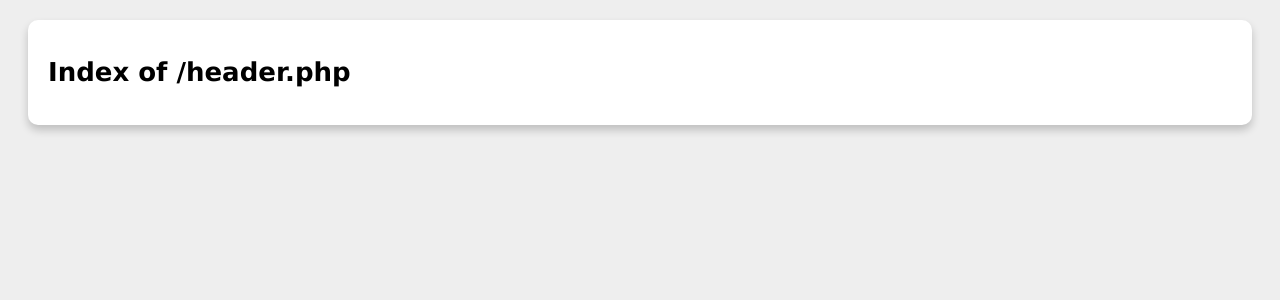
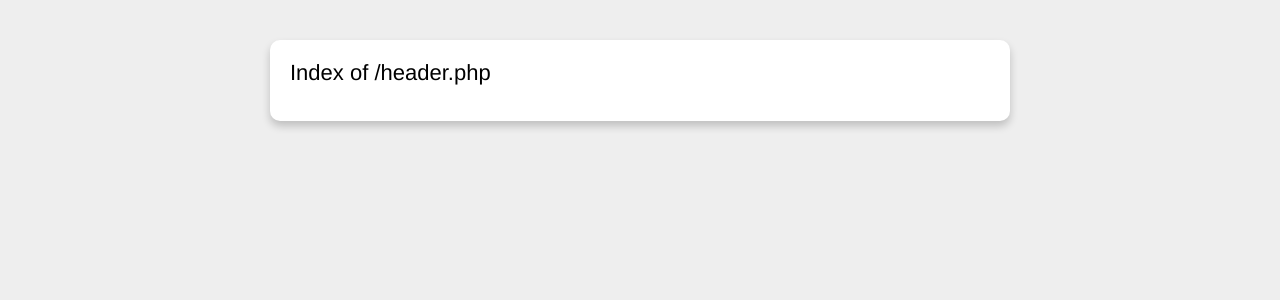
Before and after one commit to desandro/windex, a PHP site: page /header.php in a window 1280 px wide. Shown: the top 300 px of the page. Run offline with PHP 8.4, Linux system fonts and the light colour scheme.

Commit message:
Touch up CSS

```diff
--- a/iphone.css
+++ b/iphone.css
@@ -197,7 +197,7 @@ td a[href^="/"]:before {
     border-style: solid;
     position: absolute;
     width: 20px;
-    background: url(/indices/icons29/pointer-left-mask2.png) no-repeat;
+    background: url(/indices/icons29/pointer-left-mask.png) no-repeat;
     height: 32px;
     top: -4px;
     left: -4px;
--- a/screen.css
+++ b/screen.css
@@ -13,13 +13,14 @@ html {
 }
 
 body {
-    font-family: 'Lucida Grande', 'Verdana', 'Helvetica Neue', Arial, sans-serif;
+    font-family:  'Lucida Grande', 'Verdana', 'Helvetica Neue', Arial, sans-serif;
     font-size: 13px;
     background: #EEE;
 }
 
 #pagecontainer {
-    margin: 20px;
+    width: 700px;
+    margin: 40px auto;
     background: white;
     padding: 20px;
     -webkit-border-radius: 10px;
@@ -45,8 +46,19 @@ img {
 
 /* HEADER STYLING ==========================================================*/
 
+
+
 .header {
 }
+
+h1 {
+    font-family:  'Helvetica Neue', Arial, sans-serif;
+    font-weight: 100;
+    font-size: 22px;
+    margin-top: 0;
+}
+
+h1 strong { font-weight: 500;}
 
 /* gets rid of visual glitch from hover color */
 .header img {
@@ -117,6 +129,10 @@ tr:hover, th:hover {
 
 th {
     border-bottom: 1px solid #e0e0e0;
+    text-align: right;
+}
+
+th:nth-child(2) {
     text-align: left;
 }
 
@@ -137,7 +153,7 @@ td a[href*="/"] {
 }
 
 /* Parent Directory links  */
-td a[href="/"] {
+td a[href^="/"] {
     color: #22D;
 }
 
@@ -146,8 +162,17 @@ td a[href="/"] {
 tr td:nth-child(1) {
     text-align: center;
     width: 24px;
+    padding: 0 10px 0 0;
 }
 
+td img {
+    width: 16px;
+}
+
+/* Name cells */
+tr td:nth-child(2) {
+    width: 460px;
+}
 
 /* all cells in SIZE & LAST MODIFIED column */
 tr td:nth-child(3),
```
